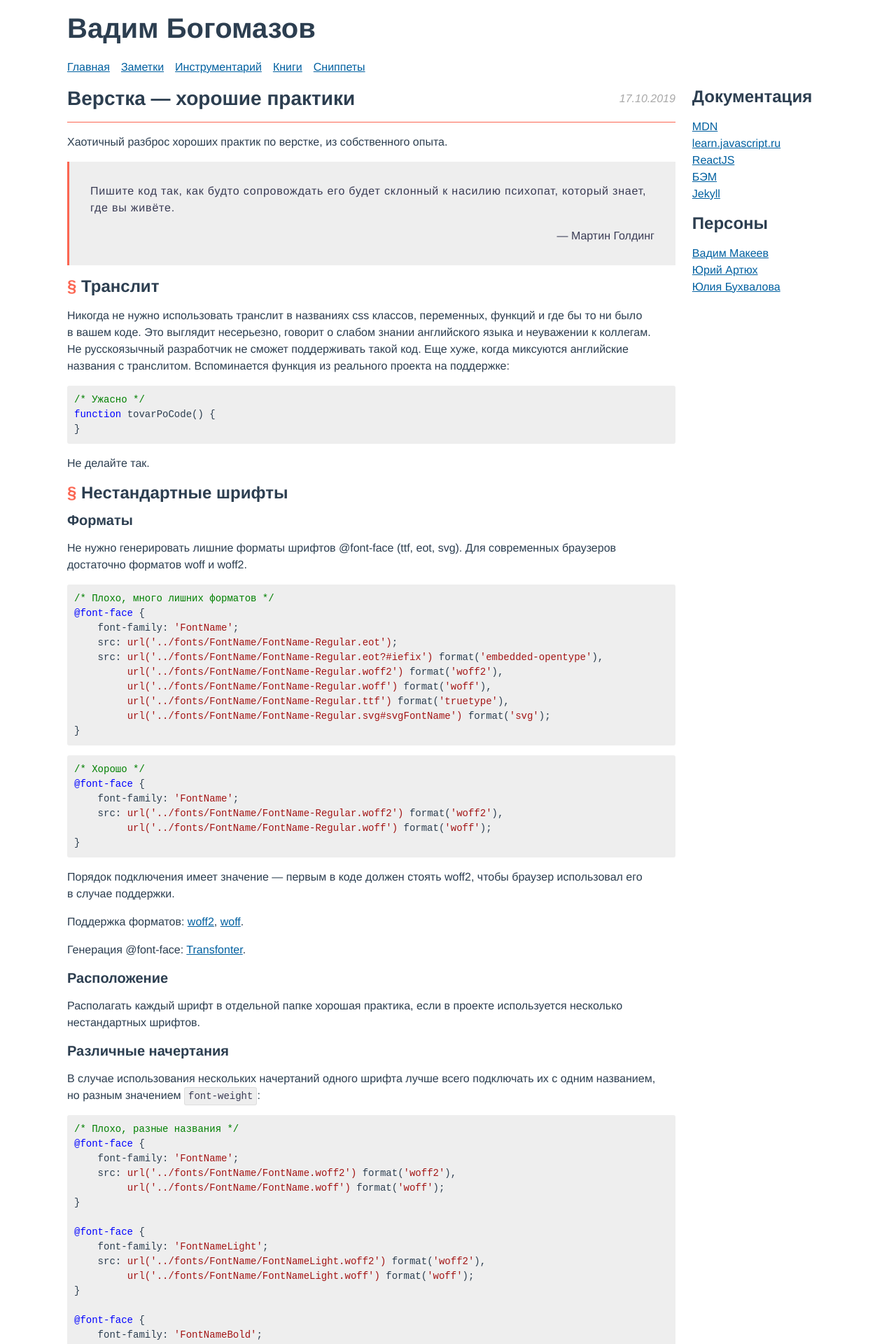
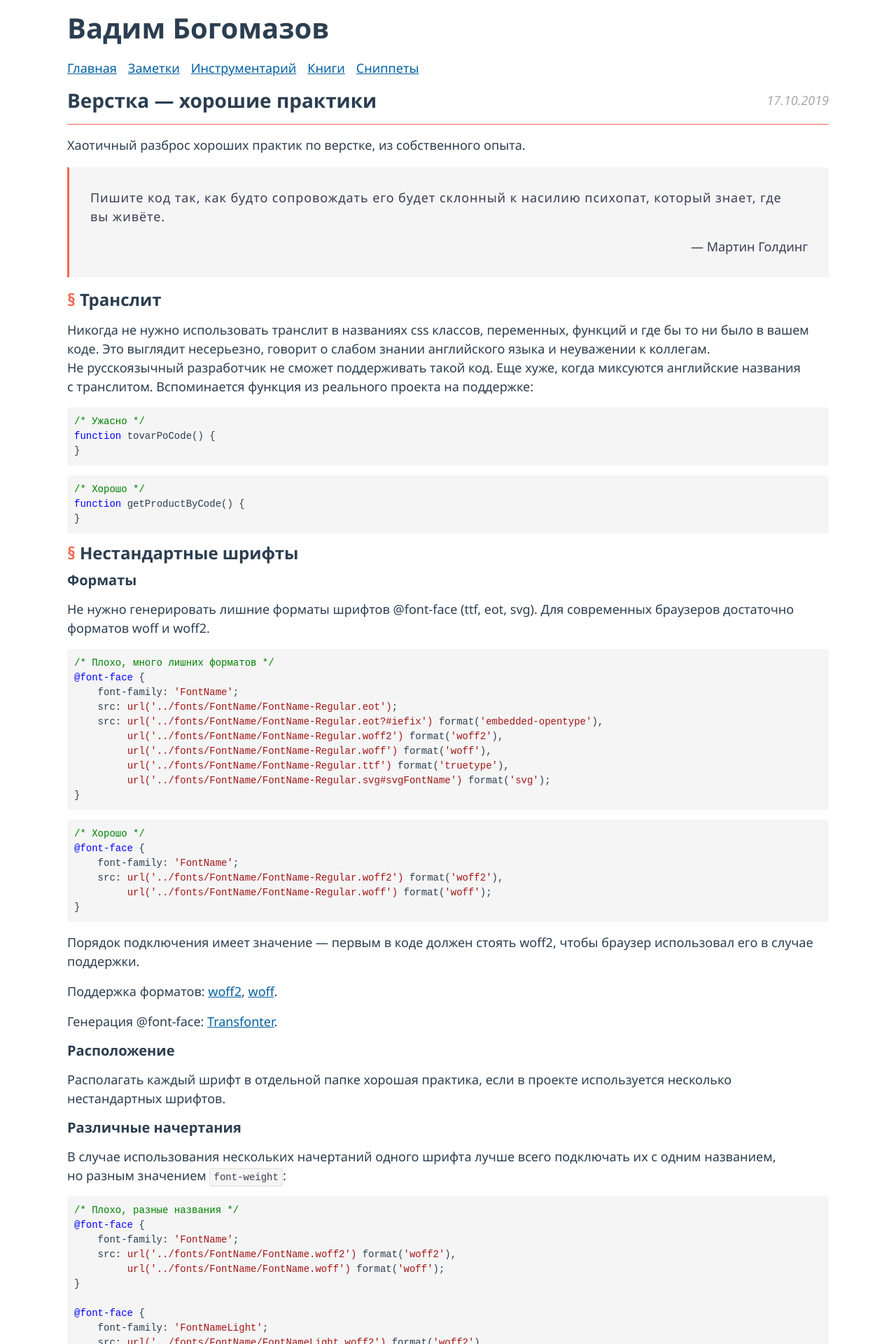
Before and after one commit to vadimbogomazov/vadimbogomazov.github.io, a Jekyll site: the page built from _posts/2019-10-17-markup-good-practices.md, in a window 1280 px wide. Shown: the top 1920 px of the page at 70% size. Built offline with Jekyll 4.4.1, drawn with Linux system fonts in a browser that asks for light colours.

Commit message:
Update styles

````diff
--- a/_config.yml
+++ b/_config.yml
@@ -54,6 +54,13 @@ nav:
 
 permalink: /:title/
 
+defaults:
+  - scope:
+      path: "" # empty string for all files
+      type: posts # limit to posts
+    values:
+      is_post: true # automatically set is_post=true for all posts
+
 # Build settings
 plugins:
   - jekyll-autoprefixer
--- a/_layouts/default.html
+++ b/_layouts/default.html
@@ -32,7 +32,9 @@ layout: compress
                 {{ content }}
             </main>
 
-            {% include sidebar.html %}
+            {% if page.is_post != true %}
+                {% include sidebar.html %}
+            {% endif %}
         </div>
 
         {% include footer.html %}
--- a/_posts/2019-10-17-markup-good-practices.md
+++ b/_posts/2019-10-17-markup-good-practices.md
@@ -23,7 +23,11 @@ function tovarPoCode() {
 }
 ```
 
-<p>Не&nbsp;делайте так.</p>
+```js
+/* Хорошо */
+function getProductByCode() {
+}
+```
 
 <h3 id="font-face"><a href="#font-face" class="post__anchor">§</a> Нестандартные шрифты</h3>
 
--- a/_sass/_base.scss
+++ b/_sass/_base.scss
@@ -37,7 +37,8 @@ body {
 body {
     color: var(--mainColor);
     /* font-family: -apple-system, system-ui, BlinkMacSystemFont, 'Segoe UI', Roboto, 'Helvetica Neue', Arial, sans-serif; */
-    font-family: Helvetica;
+    /* font-family: Helvetica; */
+    font-family: 'Proxima Nova Regular', 'Segoe UI', Roboto, 'Droid Sans', 'Helvetica Neue', Arial, sans-serif;
     line-height: 1.5;
 }
 
@@ -52,7 +53,7 @@ a {
 
 .site-wrapper {
     display: grid;
-    font-size: 1.6rem;
+    font-size: 1.8rem;
     grid-template-columns: 100%;
     grid-template-rows: auto 1fr auto;
     margin-left: auto;
@@ -80,7 +81,7 @@ a {
 }
 
 .code {
-    background-color: #eee;
+    background-color: #f5f5f5;
     border: 1px solid #dedede;
     border-radius: 0.3rem;
     color: #3a3c55;
@@ -90,7 +91,7 @@ a {
 }
 
 .citate {
-    background: #eee;
+    background: #f5f5f5;
     border-left: 3px solid #fb6652;
     color: #3a3c55;
     font-weight: 300;
--- a/_sass/_highlight-code.scss
+++ b/_sass/_highlight-code.scss
@@ -2,7 +2,7 @@
     font-size: 1.4rem;
 }
 
-.highlight pre { background: #eee; border-radius: 3px; padding: 1rem; }
+.highlight pre { background: #f5f5f5; border-radius: 3px; padding: 1rem; }
 .highlight .hll { background-color: #ffffcc }
 .highlight .c { color: #008000 } /* Comment */
 .highlight .err { border: 1px solid #FF0000 } /* Error */
````
